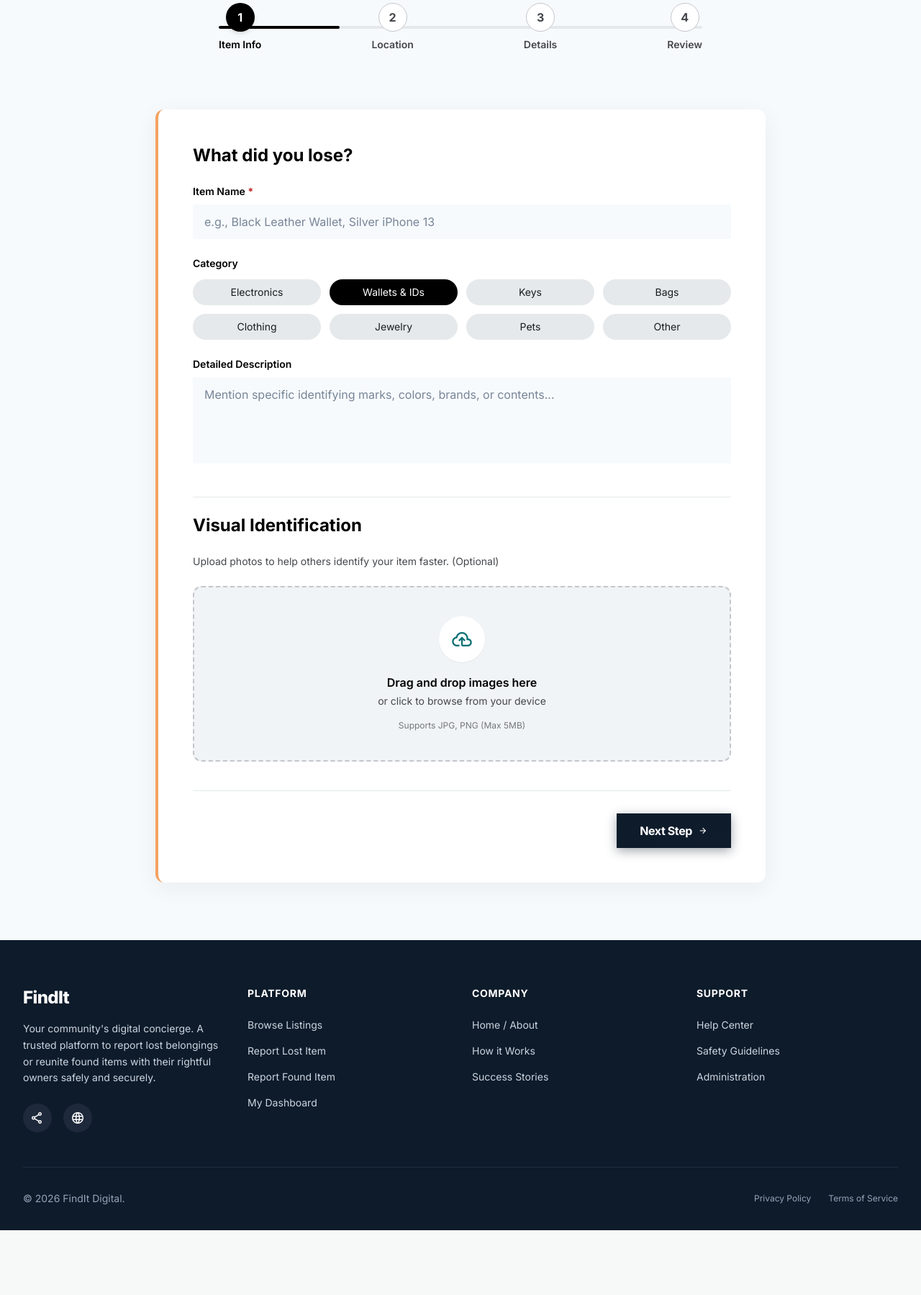
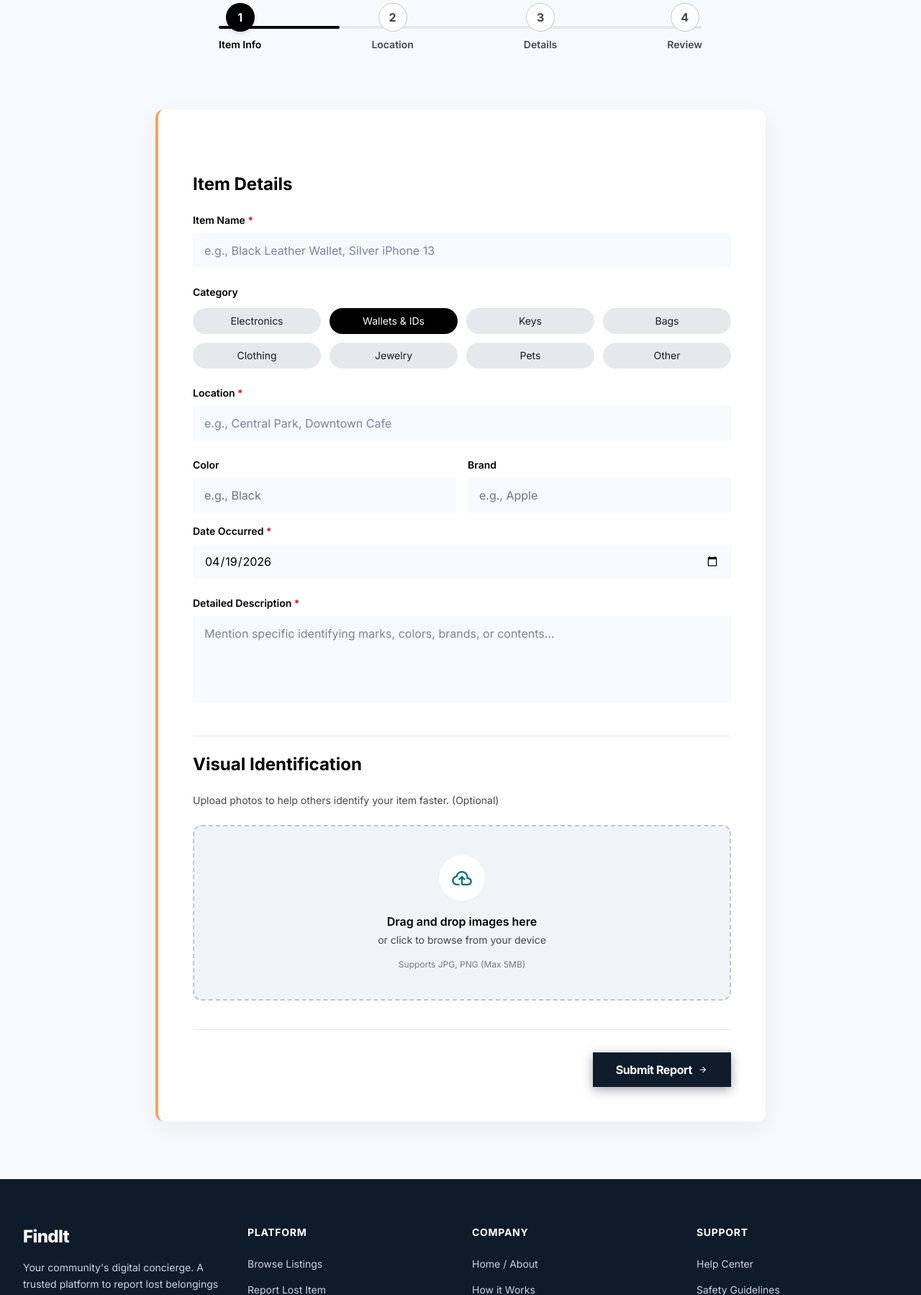
Before and after one commit to imuzax/findit, a PHP site: page /post-lost.php in a window 1280 px wide. Shown: the part 324-2123 px from the top of the page at 72% size. Before the commit the page ends 2033 px from the top, so only its background shows below. Run offline with PHP 8.4, Linux system fonts and the light colour scheme; a user stored in the database is signed in; some libraries are stand-ins or nearby versions.

Commit message:
✨ Implement fully functional unified Report Item form with API sync

```diff
--- a/post-lost.php
+++ b/post-lost.php
@@ -1,4 +1,11 @@
-<?php require_once 'includes/auth_check.php'; ?>
+<?php
+require_once 'includes/auth_check.php';
+$reportType = isset($_GET['type']) && $_GET['type'] === 'found' ? 'found' : 'lost';
+$pageTitle = $reportType === 'found' ? 'Report a Found Item' : 'Report a Lost Item';
+$pageSubtitle = $reportType === 'found' ? 'Help reunite an item with its rightful owner. Please be descriptive.' : 'Provide details about the item you lost. The more descriptive you are, the higher the chances of a successful return.';
+$themeColor = $reportType === 'found' ? 'text-[#0F7173]' : 'text-[#F4A261]';
+$borderColor = $reportType === 'found' ? 'border-[#0F7173]' : 'border-[#F4A261]';
+?>
 <!DOCTYPE html>
 
 <html class="light" lang="en"><head>
@@ -95,8 +102,9 @@
 <?php include 'includes/navbar.php'; ?>
 <main class="flex-grow max-w-4xl mx-auto w-full px-6 py-12 md:py-20 flex flex-col gap-12">
 <div class="text-center space-y-4">
-<h1 class="text-4xl md:text-5xl font-extrabold tracking-tight text-primary">Report a Lost Item</h1>
-<p class="text-lg text-on-surface-variant max-w-2xl mx-auto">Provide details about the item you lost. The more descriptive you are, the higher the chances of a successful return.</p>
+<h1 class="text-4xl md:text-5xl font-extrabold tracking-tight text-primary"><?= $pageTitle ?></h1>
+<p class="text-lg text-on-surface-variant max-w-2xl mx-auto"><?= $pageSubtitle ?></p>
+<div id="statusMessage" class="hidden max-w-2xl mx-auto p-4 rounded-lg font-medium"></div>
 </div>
 <div class="flex items-center justify-between relative max-w-2xl mx-auto w-full mb-8">
 <div class="absolute left-0 top-1/2 -translate-y-1/2 w-full h-1 bg-surface-container-high rounded-full -z-10"></div>
@@ -118,53 +126,74 @@
 <span class="text-sm font-semibold text-on-surface-variant">Review</span>
 </div>
 </div>
-<form class="bg-surface-container-lowest rounded-xl shadow-[0_8px_32px_rgba(13,27,42,0.06)] p-8 md:p-12 space-y-10 border-l-4 border-[#F4A261]">
+<form id="reportForm" class="bg-surface-container-lowest rounded-xl shadow-[0_8px_32px_rgba(13,27,42,0.06)] p-8 md:p-12 space-y-10 border-l-4 <?= $borderColor ?>">
+<input type="hidden" name="type" value="<?= $reportType ?>" />
 <div class="space-y-6">
-<h2 class="text-2xl font-bold text-primary">What did you lose?</h2>
+<h2 class="text-2xl font-bold text-primary">Item Details</h2>
 <div class="space-y-2">
 <label class="block text-sm font-semibold text-primary" for="item-name">Item Name <span class="text-error">*</span></label>
-<input class="w-full px-4 py-3 rounded-DEFAULT bg-surface border-none focus:ring-2 focus:ring-[#0F7173] text-primary placeholder:text-on-primary-container transition-all" id="item-name" placeholder="e.g., Black Leather Wallet, Silver iPhone 13" required="" type="text"/>
+<input name="title" class="w-full px-4 py-3 rounded-DEFAULT bg-surface border-none focus:ring-2 focus:ring-[#0F7173] text-primary placeholder:text-on-primary-container transition-all" id="item-name" placeholder="e.g., Black Leather Wallet, Silver iPhone 13" required="" type="text"/>
 </div>
 <div class="space-y-3">
 <label class="block text-sm font-semibold text-primary">Category</label>
 <div class="grid grid-cols-2 md:grid-cols-4 gap-3">
 <label class="cursor-pointer">
-<input class="peer sr-only" name="category" type="radio"/>
+<input class="peer sr-only" name="category" type="radio" value="Electronics" required/>
 <div class="rounded-full px-4 py-2 text-center text-sm font-medium bg-surface-container-high text-on-surface hover:bg-surface-dim transition-colors peer-checked:bg-primary peer-checked:text-white">Electronics</div>
 </label>
 <label class="cursor-pointer">
-<input checked="" class="peer sr-only" name="category" type="radio"/>
+<input checked="" class="peer sr-only" name="category" type="radio" value="Wallets &amp; IDs"/>
 <div class="rounded-full px-4 py-2 text-center text-sm font-medium bg-surface-container-high text-on-surface hover:bg-surface-dim transition-colors peer-checked:bg-primary peer-checked:text-white">Wallets &amp; IDs</div>
 </label>
 <label class="cursor-pointer">
-<input class="peer sr-only" name="category" type="radio"/>
+<input class="peer sr-only" name="category" type="radio" value="Keys"/>
 <div class="rounded-full px-4 py-2 text-center text-sm font-medium bg-surface-container-high text-on-surface hover:bg-surface-dim transition-colors peer-checked:bg-primary peer-checked:text-white">Keys</div>
 </label>
 <label class="cursor-pointer">
-<input class="peer sr-only" name="category" type="radio"/>
+<input class="peer sr-only" name="category" type="radio" value="Bags"/>
 <div class="rounded-full px-4 py-2 text-center text-sm font-medium bg-surface-container-high text-on-surface hover:bg-surface-dim transition-colors peer-checked:bg-primary peer-checked:text-white">Bags</div>
 </label>
 <label class="cursor-pointer">
-<input class="peer sr-only" name="category" type="radio"/>
+<input class="peer sr-only" name="category" type="radio" value="Clothing"/>
 <div class="rounded-full px-4 py-2 text-center text-sm font-medium bg-surface-container-high text-on-surface hover:bg-surface-dim transition-colors peer-checked:bg-primary peer-checked:text-white">Clothing</div>
 </label>
 <label class="cursor-pointer">
-<input class="peer sr-only" name="category" type="radio"/>
+<input class="peer sr-only" name="category" type="radio" value="Jewelry"/>
 <div class="rounded-full px-4 py-2 text-center text-sm font-medium bg-surface-container-high text-on-surface hover:bg-surface-dim transition-colors peer-checked:bg-primary peer-checked:text-white">Jewelry</div>
 </label>
 <label class="cursor-pointer">
-<input class="peer sr-only" name="category" type="radio"/>
+<input class="peer sr-only" name="category" type="radio" value="Pets"/>
 <div class="rounded-full px-4 py-2 text-center text-sm font-medium bg-surface-container-high text-on-surface hover:bg-surface-dim transition-colors peer-checked:bg-primary peer-checked:text-white">Pets</div>
 </label>
 <label class="cursor-pointer">
-<input class="peer sr-only" name="category" type="radio"/>
+<input class="peer sr-only" name="category" type="radio" value="Other"/>
 <div class="rounded-full px-4 py-2 text-center text-sm font-medium bg-surface-container-high text-on-surface hover:bg-surface-dim transition-colors peer-checked:bg-primary peer-checked:text-white">Other</div>
 </label>
 </div>
 </div>
-<div class="space-y-2">
-<label class="block text-sm font-semibold text-primary" for="item-description">Detailed Description</label>
-<textarea class="w-full px-4 py-3 rounded-DEFAULT bg-surface border-none focus:ring-2 focus:ring-[#0F7173] text-primary placeholder:text-on-primary-container transition-all resize-none" id="item-description" placeholder="Mention specific identifying marks, colors, brands, or contents..." rows="4"></textarea>
+<div class="space-y-2 mt-6">
+<label class="block text-sm font-semibold text-primary" for="location">Location <span class="text-error">*</span></label>
+<input name="location_text" class="w-full px-4 py-3 rounded-DEFAULT bg-surface border-none focus:ring-2 focus:ring-[#0F7173] text-primary placeholder:text-on-primary-container transition-all" id="location" placeholder="e.g., Central Park, Downtown Cafe" required="" type="text"/>
+</div>
+
+<div class="grid grid-cols-1 md:grid-cols-2 gap-4 mt-4">
+    <div class="space-y-2">
+        <label class="block text-sm font-semibold text-primary" for="color">Color</label>
+        <input name="color" class="w-full px-4 py-3 rounded-DEFAULT bg-surface border-none focus:ring-2 focus:ring-[#0F7173] text-primary" id="color" placeholder="e.g., Black" type="text"/>
+    </div>
+    <div class="space-y-2">
+        <label class="block text-sm font-semibold text-primary" for="brand">Brand</label>
+        <input name="brand" class="w-full px-4 py-3 rounded-DEFAULT bg-surface border-none focus:ring-2 focus:ring-[#0F7173] text-primary" id="brand" placeholder="e.g., Apple" type="text"/>
+    </div>
+    <div class="space-y-2 md:col-span-2">
+        <label class="block text-sm font-semibold text-primary" for="date">Date Occurred <span class="text-error">*</span></label>
+        <input name="date_occurred" class="w-full px-4 py-3 rounded-DEFAULT bg-surface border-none focus:ring-2 focus:ring-[#0F7173] text-primary" id="date" required type="date" value="<?= date('Y-m-d') ?>"/>
+    </div>
+</div>
+
+<div class="space-y-2 mt-4">
+<label class="block text-sm font-semibold text-primary" for="item-description">Detailed Description <span class="text-error">*</span></label>
+<textarea name="description" class="w-full px-4 py-3 rounded-DEFAULT bg-surface border-none focus:ring-2 focus:ring-[#0F7173] text-primary placeholder:text-on-primary-container transition-all resize-none" id="item-description" placeholder="Mention specific identifying marks, colors, brands, or contents..." rows="4" required></textarea>
 </div>
 </div>
 <div class="space-y-6 pt-6 relative before:absolute before:inset-x-0 before:top-0 before:h-px before:bg-surface-container-high before:content-['']">
@@ -177,16 +206,76 @@
 <p class="text-base font-semibold text-primary mb-1">Drag and drop images here</p>
 <p class="text-sm text-on-surface-variant mb-4">or click to browse from your device</p>
 <span class="text-xs text-outline font-medium">Supports JPG, PNG (Max 5MB)</span>
-<input accept="image/*" class="hidden" multiple="" type="file"/>
+<input name="images[]" id="file_upload" accept="image/*" class="hidden" multiple="" type="file"/>
 </div>
 </div>
 <div class="flex justify-end pt-8 relative before:absolute before:inset-x-0 before:top-0 before:h-px before:bg-surface-container-high before:content-['']">
-<button class="bg-primary text-white font-bold tracking-tight px-8 py-3 rounded-DEFAULT shadow-[0_4px_14px_0_rgba(13,27,42,0.39)] hover:shadow-[0_6px_20px_rgba(13,27,42,0.23)] hover:bg-primary-container transition duration-200 bg-gradient-to-br from-[#0D1B2A] to-[#0f1c2c] flex items-center gap-2" type="button">
-                    Next Step
+<button id="submitBtn" class="bg-primary text-white font-bold tracking-tight px-8 py-3 rounded-DEFAULT shadow-[0_4px_14px_0_rgba(13,27,42,0.39)] hover:shadow-[0_6px_20px_rgba(13,27,42,0.23)] hover:bg-primary-container transition duration-200 bg-gradient-to-br from-[#0D1B2A] to-[#0f1c2c] flex items-center gap-2" type="submit">
+                    Submit Report
                     <span class="material-symbols-outlined text-sm" data-icon="arrow_forward">arrow_forward</span>
 </button>
 </div>
 </form>
 </main>
 <?php include 'includes/footer.php'; ?>
+
+<script>
+    // Make the entire drop zone trigger the file input
+    document.querySelector('.group.cursor-pointer').addEventListener('click', function(e) {
+        if(e.target !== document.getElementById('file_upload')) {
+            document.getElementById('file_upload').click();
+        }
+    });
+
+    document.getElementById('file_upload').addEventListener('change', function() {
+        const fileCount = this.files.length;
+        if(fileCount > 0) {
+            document.querySelector('.group.cursor-pointer p.mb-1').innerText = fileCount + ' file(s) selected';
+        } else {
+            document.querySelector('.group.cursor-pointer p.mb-1').innerText = 'Drag and drop images here';
+        }
+    });
+
+    // Form Submission Logic via Fetch
+    document.getElementById('reportForm').addEventListener('submit', async function(e) {
+        e.preventDefault();
+
+        const form = e.target;
+        const btn = document.getElementById('submitBtn');
+        const statusBox = document.getElementById('statusMessage');
+        const formData = new FormData(form);
+
+        btn.disabled = true;
+        btn.innerHTML = `<span class="material-symbols-outlined animate-spin text-sm" data-icon="progress_activity">progress_activity</span> Processing...`;
+
+        try {
+            const response = await fetch('api/post_item.php', {
+                method: 'POST',
+                body: formData
+            });
+            const data = await response.json();
+
+            statusBox.classList.remove('hidden', 'bg-error-container', 'text-on-error-container', 'bg-[#c6f6d5]', 'text-[#22543d]');
+
+            if(data.success) {
+                statusBox.classList.add('bg-[#c6f6d5]', 'text-[#22543d]');
+                statusBox.innerText = data.message + " Redirecting...";
+                setTimeout(() => {
+                    window.location.href = `item-detail.php?id=${data.data.item_id}`;
+                }, 1500);
+            } else {
+                statusBox.classList.add('bg-error-container', 'text-on-error-container');
+                statusBox.innerText = data.message;
+                btn.disabled = false;
+                btn.innerHTML = `Submit Report <span class="material-symbols-outlined text-sm" data-icon="arrow_forward">arrow_forward</span>`;
+            }
+        } catch (error) {
+            statusBox.classList.remove('hidden');
+            statusBox.classList.add('bg-error-container', 'text-on-error-container');
+            statusBox.innerText = "Network Error. Please try again.";
+            btn.disabled = false;
+            btn.innerHTML = `Submit Report <span class="material-symbols-outlined text-sm" data-icon="arrow_forward">arrow_forward</span>`;
+        }
+    });
+</script>
 </body></html>
```
Also changed, not shown: post-found.php (+2 -15 lines).
